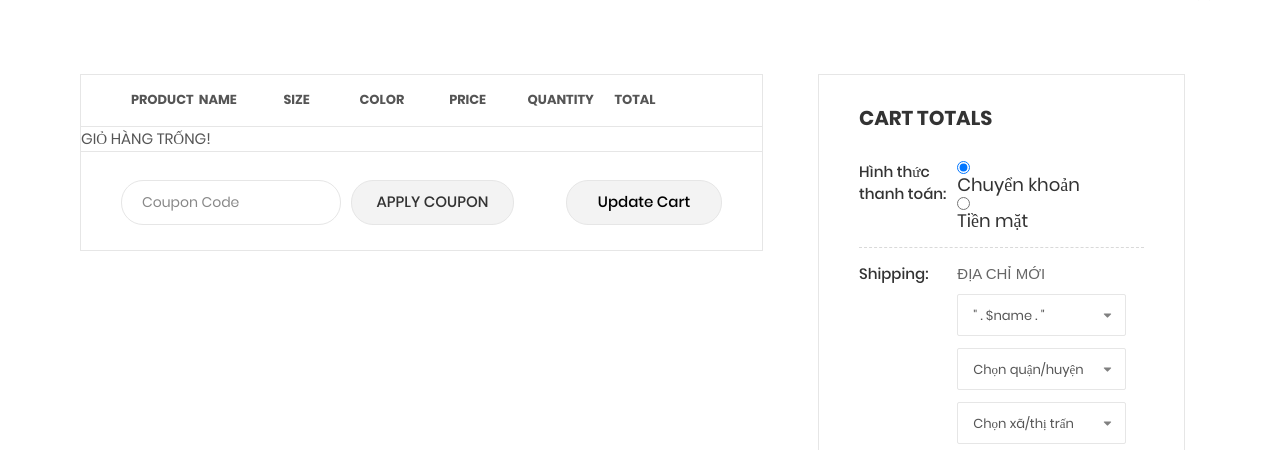
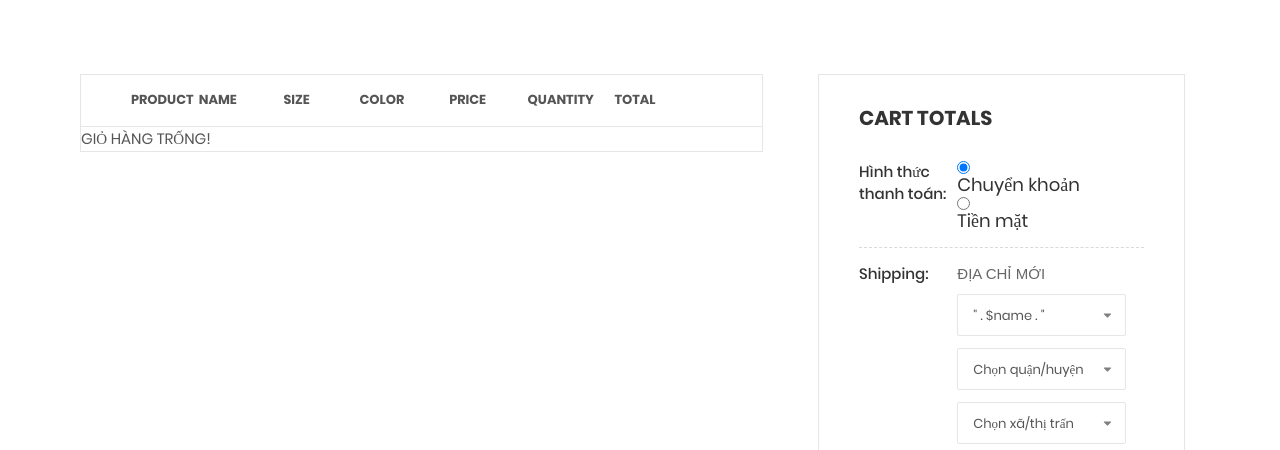
Before and after one commit to quoctuan-sgu/FashionShop-php, a PHP site: template view/cart/cart.php in a window 1280 px wide. Shown: the part 93-543 px from the top of the page. Run offline with PHP 8.4, Linux system fonts and the light colour scheme; the template is opened without the code that fills it, so the values that code supplies are empty; some libraries are stand-ins or nearby versions; some web fonts are replaced.

Commit message:
fix code

```diff
--- a/view/cart/cart.php
+++ b/view/cart/cart.php
@@ -253,7 +253,7 @@
 						</table>
 					</div>
 
-					<div class="flex-w flex-sb-m bor15 p-t-18 p-b-15 p-lr-40 p-lr-15-sm">
+					<!-- <div class="flex-w flex-sb-m bor15 p-t-18 p-b-15 p-lr-40 p-lr-15-sm">
 						<div class="flex-w flex-m m-r-20 m-tb-5">
 							<input class="stext-104 cl2 plh4 size-117 bor13 p-lr-20 m-r-10 m-tb-5" type="text" name="coupon" placeholder="Coupon Code">
 
@@ -265,7 +265,7 @@
 						<div class="flex-c-m stext-101 cl2 size-119 bg8 bor13 hov-btn3 p-lr-15 trans-04 pointer m-tb-10">
 							<button type="submit" name="btn_update_cart">Update Cart</button>
 						</div>
-					</div>
+					</div> -->
 
 
 				</div>
```
